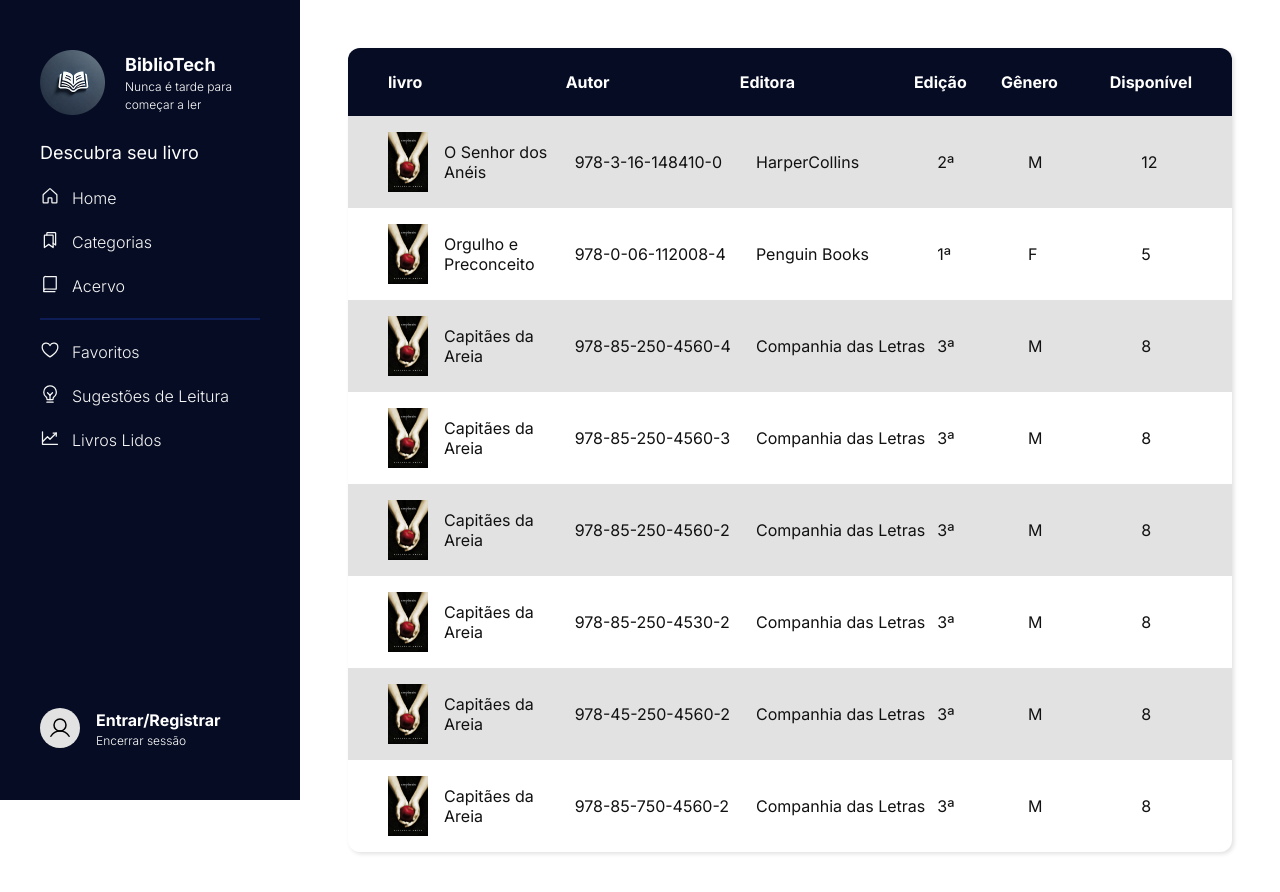
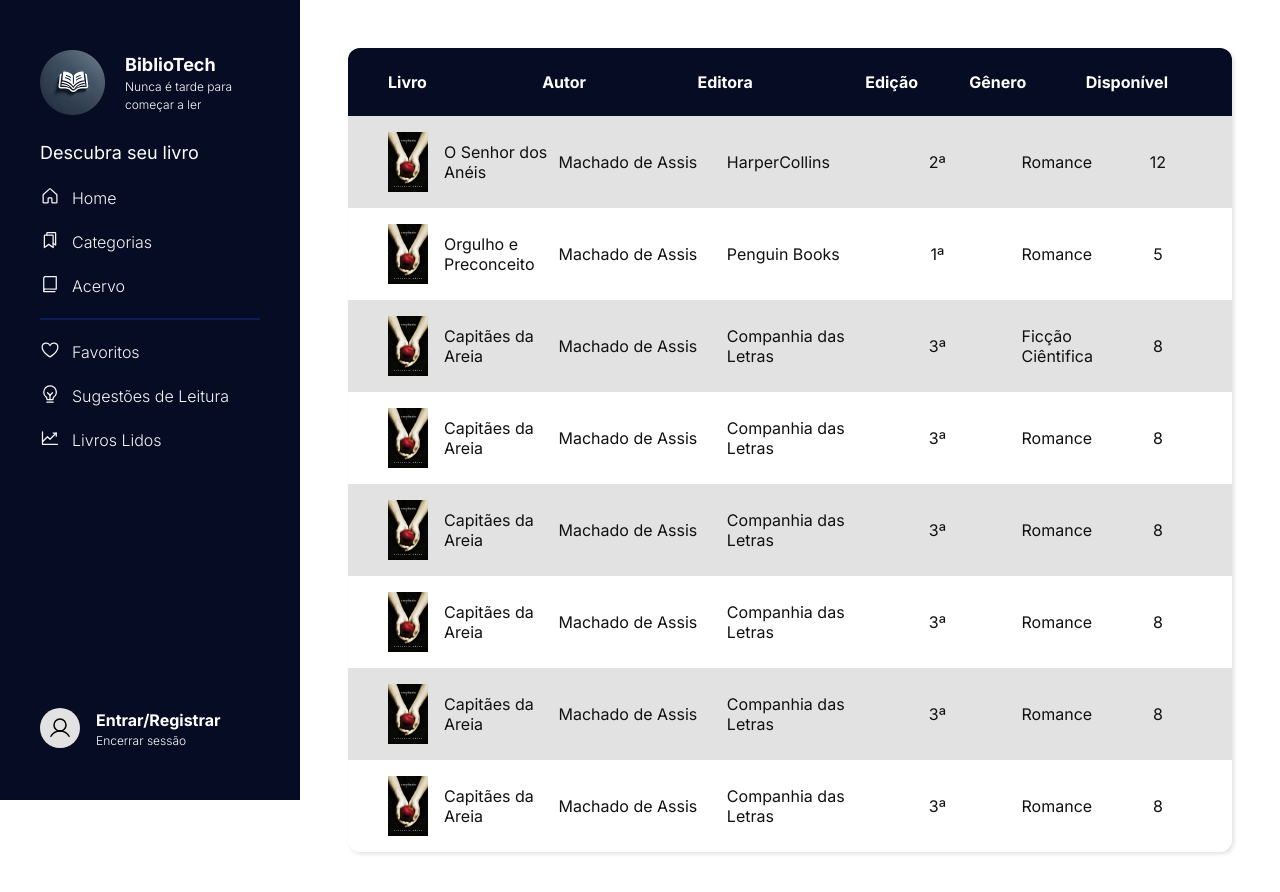
Before and after one commit to valmirpst/projeto-integrador, a Next.js app in the folder source/web/: page /admin/livro in a window 1280 px wide. Shown: the top 892 px of the page. Built offline with nearby package versions, Linux system fonts and the light colour scheme.

Commit message:
feat: add autor to book table in admin
Co-authored-by: Amanda Soares <130059710+AmandaSoaresV@users.noreply.github.com>

```diff
--- /dev/null
+++ b/source/web/src/@types/autor.ts
@@ -0,0 +1,4 @@
+export type Autor = {
+  id: string;
+  nome: string;
+};
--- a/source/web/src/@types/book.ts
+++ b/source/web/src/@types/book.ts
@@ -4,9 +4,10 @@ export type Book = {
   edicao: string;
   editora: string;
   qtd_disponivel: number;
-  genero: "M" | "F";
+  genero: string;
   caminho_img: string;
   descricao: string;
   total_avaliacoes: number;
   total_estrelas: string;
+  autor: string;
 };
--- a/source/web/src/app/admin/livro/client.tsx
+++ b/source/web/src/app/admin/livro/client.tsx
@@ -6,31 +6,33 @@ import Table, { ColumnType } from "@/components/table";
 import { Book } from "@/@types/book";
 
 export default function HomeClient() {
-  const columns: ColumnType<Book> = {
+  const columns: ColumnType<Book & { autor: string }> = {
     titulo: {
-      title: "livro",
+      title: "Livro",
       proporcion: 2.5,
       image: "caminho_img",
     },
-    isbn: {
+    autor: {
       title: "Autor",
       proporcion: 2,
     },
     editora: {
       title: "Editora",
-      proporcion: 2,
+      proporcion: 1.5,
     },
     edicao: {
       title: "Edição",
-      proporcion: 1,
+      proporcion: 2,
+      justify: "center",
     },
     genero: {
       title: "Gênero",
-      proporcion: 1.25,
+      proporcion: 1.5,
     },
     qtd_disponivel: {
       title: "Disponível",
       proporcion: 1,
+      justify: "center",
     },
   };
 
--- a/source/web/src/components/table/index.tsx
+++ b/source/web/src/components/table/index.tsx
@@ -1,11 +1,13 @@
 "use client";
 import styles from "./table.module.css";
 import Img from "../ui/img";
+import { Columns } from "phosphor-react";
 
 type ColumnItemType<T> = {
   title: string;
   proporcion: number;
   image?: keyof T;
+  justify?: "start" | "center" | "end";
 };
 
 export type ColumnType<T> = Partial<{
@@ -32,7 +34,14 @@ export default function Table<T>(props: Props<T>) {
       <thead>
         <tr style={{ gridTemplateColumns: gridColumns }}>
           {values.map((column, index) => (
-            <th key={index}>{column.title}</th>
+            <th
+              key={index}
+              style={{
+                justifyContent: column.justify,
+              }}
+            >
+              {column.title}
+            </th>
           ))}
         </tr>
       </thead>
@@ -40,7 +49,12 @@ export default function Table<T>(props: Props<T>) {
         {items.map((item, index) => (
           <tr key={index} style={{ gridTemplateColumns: gridColumns }}>
             {keys.map((key, index) => (
-              <td key={index}>
+              <td
+                key={index}
+                style={{
+                  justifyContent: columns[key]?.justify,
+                }}
+              >
                 {columns[key]?.image &&
                   typeof item[columns[key].image] === "string" &&
                   typeof item[key] === "string" && (
--- a/source/web/src/components/table/table.module.css
+++ b/source/web/src/components/table/table.module.css
@@ -33,7 +33,7 @@
 
 .tableWrapper tr th:last-child,
 .tableWrapper tr td:last-child {
-  padding-right: 2.5rem;
+  padding-right: 4rem;
 }
 
 .tableWrapper th {
--- a/source/web/src/mock/book.ts
+++ b/source/web/src/mock/book.ts
@@ -7,11 +7,12 @@ export const books: Book[] = [
     edicao: "2ª",
     editora: "HarperCollins",
     qtd_disponivel: 12,
-    genero: "M",
+    genero: "Romance",
     caminho_img: "/mock/livro-crepusculo.jpg",
     descricao: "Uma épica aventura pela Terra Média para destruir o Um Anel.",
     total_avaliacoes: 250,
     total_estrelas: "1125",
+    autor: "Machado de Assis",
   },
   {
     isbn: "978-0-06-112008-4",
@@ -19,12 +20,13 @@ export const books: Book[] = [
     edicao: "1ª",
     editora: "Penguin Books",
     qtd_disponivel: 5,
-    genero: "F",
+    genero: "Romance",
     caminho_img: "/mock/livro-crepusculo.jpg",
     descricao:
       "Romance clássico de Jane Austen que explora temas de amor e classe social.",
     total_avaliacoes: 320,
     total_estrelas: "1440",
+    autor: "Machado de Assis",
   },
   {
     isbn: "978-85-250-4560-4",
@@ -32,12 +34,13 @@ export const books: Book[] = [
     edicao: "3ª",
     editora: "Companhia das Letras",
     qtd_disponivel: 8,
-    genero: "M",
+    genero: "Ficção Ciêntifica",
     caminho_img: "/mock/livro-crepusculo.jpg",
     descricao:
       "Narrativa sobre um grupo de meninos de rua em Salvador, escrita por Jorge Amado.",
     total_avaliacoes: 180,
     total_estrelas: "810",
+    autor: "Machado de Assis",
   },
   {
     isbn: "978-85-250-4560-3",
@@ -45,12 +48,13 @@ export const books: Book[] = [
     edicao: "3ª",
     editora: "Companhia das Letras",
     qtd_disponivel: 8,
-    genero: "M",
+    genero: "Romance",
     caminho_img: "/mock/livro-crepusculo.jpg",
     descricao:
       "Narrativa sobre um grupo de meninos de rua em Salvador, escrita por Jorge Amado.",
     total_avaliacoes: 180,
     total_estrelas: "810",
+    autor: "Machado de Assis",
   },
   {
     isbn: "978-85-250-4560-2",
@@ -58,12 +62,13 @@ export const books: Book[] = [
     edicao: "3ª",
     editora: "Companhia das Letras",
     qtd_disponivel: 8,
-    genero: "M",
+    genero: "Romance",
     caminho_img: "/mock/livro-crepusculo.jpg",
     descricao:
       "Narrativa sobre um grupo de meninos de rua em Salvador, escrita por Jorge Amado.",
     total_avaliacoes: 180,
     total_estrelas: "810",
+    autor: "Machado de Assis",
   },
   {
     isbn: "978-85-250-4530-2",
@@ -71,12 +76,13 @@ export const books: Book[] = [
     edicao: "3ª",
     editora: "Companhia das Letras",
     qtd_disponivel: 8,
-    genero: "M",
+    genero: "Romance",
     caminho_img: "/mock/livro-crepusculo.jpg",
     descricao:
       "Narrativa sobre um grupo de meninos de rua em Salvador, escrita por Jorge Amado.",
     total_avaliacoes: 180,
     total_estrelas: "810",
+    autor: "Machado de Assis",
   },
   {
     isbn: "978-45-250-4560-2",
@@ -84,12 +90,13 @@ export const books: Book[] = [
     edicao: "3ª",
     editora: "Companhia das Letras",
     qtd_disponivel: 8,
-    genero: "M",
+    genero: "Romance",
     caminho_img: "/mock/livro-crepusculo.jpg",
     descricao:
       "Narrativa sobre um grupo de meninos de rua em Salvador, escrita por Jorge Amado.",
     total_avaliacoes: 180,
     total_estrelas: "810",
+    autor: "Machado de Assis",
   },
   {
     isbn: "978-85-750-4560-2",
@@ -97,11 +104,12 @@ export const books: Book[] = [
     edicao: "3ª",
     editora: "Companhia das Letras",
     qtd_disponivel: 8,
-    genero: "M",
+    genero: "Romance",
     caminho_img: "/mock/livro-crepusculo.jpg",
     descricao:
       "Narrativa sobre um grupo de meninos de rua em Salvador, escrita por Jorge Amado.",
     total_avaliacoes: 180,
     total_estrelas: "810",
+    autor: "Machado de Assis",
   },
 ];
```
Also changed, not shown: source/web/src/mock/autor.ts (added, +14 -0 lines).
